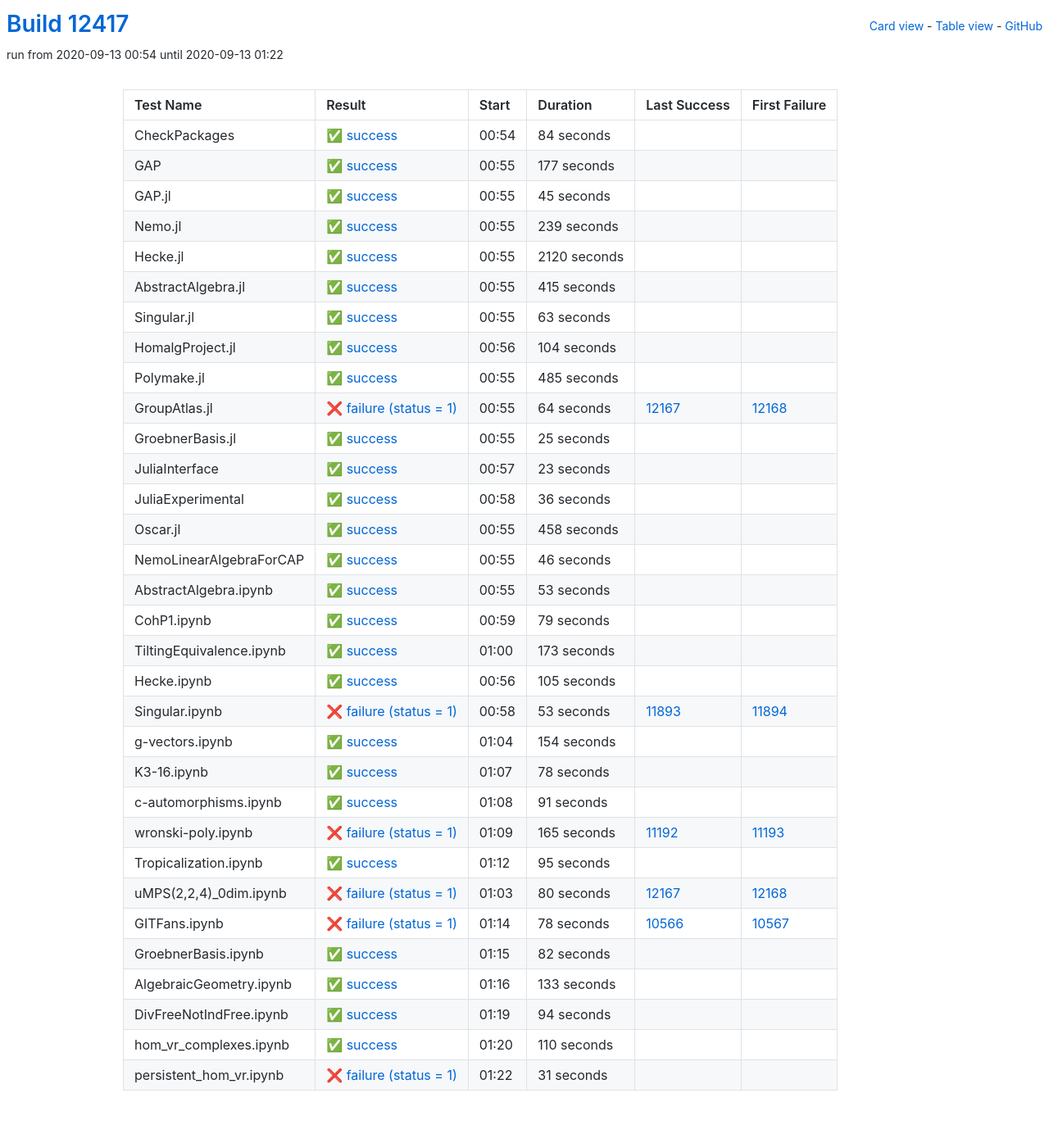
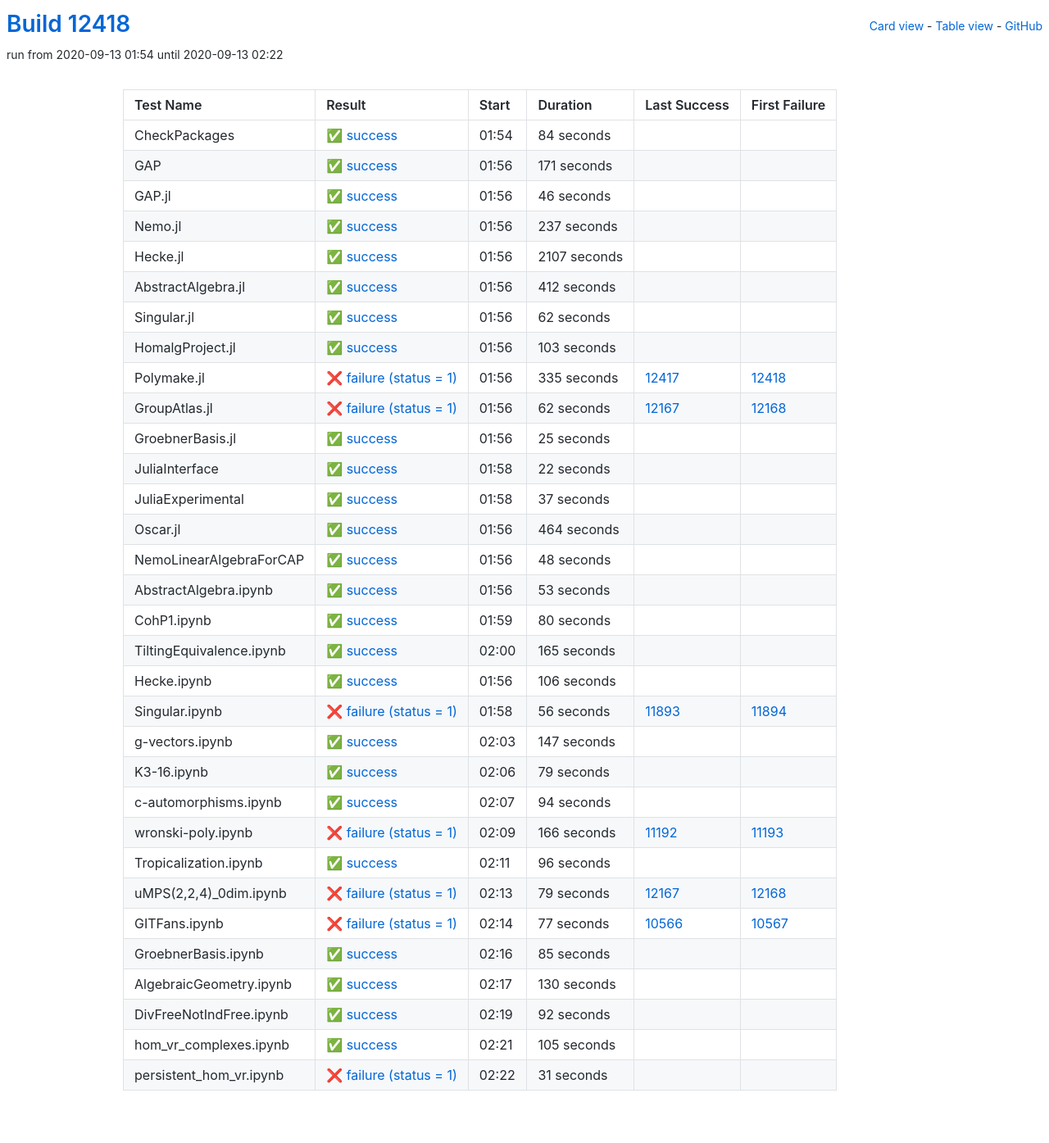
Before and after one commit to oscar-system/oscar-ci-status, a Jekyll site: the page built from table.html, in a window 1280 px wide. Shown: the whole page at 82% size. Built offline with Jekyll 4.4.1, drawn with Linux system fonts in a browser that asks for light colours.

Commit message:
Build #12418

```diff
--- a/_data/ci.yml
+++ b/_data/ci.yml
@@ -1,6 +1,6 @@
 ---
-build: 12417
-build_url: https://oscarci.mathematik.uni-kl.de/job/oscar/12417/
+build: 12418
+build_url: https://oscarci.mathematik.uni-kl.de/job/oscar/12418/
 job: oscar
 organization: oscar-system
 repo: oscar-ci-status
@@ -8,8 +8,8 @@ repourl: https://github.com/oscar-system/oscar-ci-status
 tests:
 - name: CheckPackages
   id: checkpackages
-  log: https://oscarci.mathematik.uni-kl.de/job/oscar/12417/artifact/logs/build-12417/CheckPackages.log
-  start: 2020-09-13 00:54
+  log: https://oscarci.mathematik.uni-kl.de/job/oscar/12418/artifact/logs/build-12418/CheckPackages.log
+  start: 2020-09-13 01:54
   success: true
   exitcode: 0
   status: success
@@ -20,116 +20,116 @@ tests:
   first_failure_url:
 - name: GAP
   id: gap
-  log: https://oscarci.mathematik.uni-kl.de/job/oscar/12417/artifact/logs/build-12417/GAP.log
-  start: 2020-09-13 00:55
+  log: https://oscarci.mathematik.uni-kl.de/job/oscar/12418/artifact/logs/build-12418/GAP.log
+  start: 2020-09-13 01:56
   success: true
   exitcode: 0
   status: success
-  duration: 177
+  duration: 171
   last_success: false
   last_success_url:
   first_failure: false
   first_failure_url:
 - name: GAP.jl
   id: gap-jl
-  log: https://oscarci.mathematik.uni-kl.de/job/oscar/12417/artifact/logs/build-12417/GAP.jl.log
-  start: 2020-09-13 00:55
+  log: https://oscarci.mathematik.uni-kl.de/job/oscar/12418/artifact/logs/build-12418/GAP.jl.log
+  start: 2020-09-13 01:56
   success: true
   exitcode: 0
   status: success
-  duration: 45
+  duration: 46
   last_success: false
   last_success_url:
   first_failure: false
   first_failure_url:
 - name: Nemo.jl
   id: nemo-jl
-  log: https://oscarci.mathematik.uni-kl.de/job/oscar/12417/artifact/logs/build-12417/Nemo.jl.log
-  start: 2020-09-13 00:55
+  log: https://oscarci.mathematik.uni-kl.de/job/oscar/12418/artifact/logs/build-12418/Nemo.jl.log
+  start: 2020-09-13 01:56
   success: true
   exitcode: 0
   status: success
-  duration: 239
+  duration: 237
   last_success: false
   last_success_url:
   first_failure: false
   first_failure_url:
 - name: Hecke.jl
   id: hecke-jl
-  log: https://oscarci.mathematik.uni-kl.de/job/oscar/12417/artifact/logs/build-12417/Hecke.jl.log
-  start: 2020-09-13 00:55
+  log: https://oscarci.mathematik.uni-kl.de/job/oscar/12418/artifact/logs/build-12418/Hecke.jl.log
+  start: 2020-09-13 01:56
   success: true
   exitcode: 0
   status: success
-  duration: 2120
+  duration: 2107
   last_success: false
   last_success_url:
   first_failure: false
   first_failure_url:
 - name: AbstractAlgebra.jl
   id: abstractalgebra-jl
-  log: https://oscarci.mathematik.uni-kl.de/job/oscar/12417/artifact/logs/build-12417/AbstractAlgebra.jl.log
-  start: 2020-09-13 00:55
+  log: https://oscarci.mathematik.uni-kl.de/job/oscar/12418/artifact/logs/build-12418/AbstractAlgebra.jl.log
+  start: 2020-09-13 01:56
   success: true
   exitcode: 0
   status: success
-  duration: 415
+  duration: 412
   last_success: false
   last_success_url:
   first_failure: false
   first_failure_url:
 - name: Singular.jl
   id: singular-jl
-  log: https://oscarci.mathematik.uni-kl.de/job/oscar/12417/artifact/logs/build-12417/Singular.jl.log
-  start: 2020-09-13 00:55
+  log: https://oscarci.mathematik.uni-kl.de/job/oscar/12418/artifact/logs/build-12418/Singular.jl.log
+  start: 2020-09-13 01:56
   success: true
   exitcode: 0
   status: success
-  duration: 63
+  duration: 62
   last_success: false
   last_success_url:
   first_failure: false
   first_failure_url:
 - name: HomalgProject.jl
   id: homalgproject-jl
-  log: https://oscarci.mathematik.uni-kl.de/job/oscar/12417/artifact/logs/build-12417/HomalgProject.jl.log
-  start: 2020-09-13 00:56
+  log: https://oscarci.mathematik.uni-kl.de/job/oscar/12418/artifact/logs/build-12418/HomalgProject.jl.log
+  start: 2020-09-13 01:56
   success: true
   exitcode: 0
   status: success
-  duration: 104
+  duration: 103
   last_success: false
   last_success_url:
   first_failure: false
   first_failure_url:
 - name: Polymake.jl
   id: polymake-jl
-  log: https://oscarci.mathematik.uni-kl.de/job/oscar/12417/artifact/logs/build-12417/Polymake.jl.log
-  start: 2020-09-13 00:55
-  success: true
-  exitcode: 0
-  status: success
-  duration: 485
-  last_success: false
-  last_success_url:
-  first_failure: false
-  first_failure_url:
-- name: GroupAtlas.jl
-  id: groupatlas-jl
-  log: https://oscarci.mathematik.uni-kl.de/job/oscar/12417/artifact/logs/build-12417/GroupAtlas.jl.log
-  start: 2020-09-13 00:55
+  log: https://oscarci.mathematik.uni-kl.de/job/oscar/12418/artifact/logs/build-12418/Polymake.jl.log
+  start: 2020-09-13 01:56
   success: false
   exitcode: 1
   status: failure
-  duration: 64
+  duration: 335
+  last_success: 12417
+  last_success_url: https://oscarci.mathematik.uni-kl.de/job/oscar/12417/
+  first_failure: 12418
+  first_failure_url: https://oscarci.mathematik.uni-kl.de/job/oscar/12418/
+- name: GroupAtlas.jl
+  id: groupatlas-jl
+  log: https://oscarci.mathematik.uni-kl.de/job/oscar/12418/artifact/logs/build-12418/GroupAtlas.jl.log
+  start: 2020-09-13 01:56
+  success: false
+  exitcode: 1
+  status: failure
+  duration: 62
   last_success: 12167
   last_success_url: https://oscarci.mathematik.uni-kl.de/job/oscar/12167/
   first_failure: 12168
   first_failure_url: https://oscarci.mathematik.uni-kl.de/job/oscar/12168/
 - name: GroebnerBasis.jl
   id: groebnerbasis-jl
-  log: https://oscarci.mathematik.uni-kl.de/job/oscar/12417/artifact/logs/build-12417/GroebnerBasis.jl.log
-  start: 2020-09-13 00:55
+  log: https://oscarci.mathematik.uni-kl.de/job/oscar/12418/artifact/logs/build-12418/GroebnerBasis.jl.log
+  start: 2020-09-13 01:56
   success: true
   exitcode: 0
   status: success
@@ -140,56 +140,56 @@ tests:
   first_failure_url:
 - name: JuliaInterface
   id: juliainterface
-  log: https://oscarci.mathematik.uni-kl.de/job/oscar/12417/artifact/logs/build-12417/JuliaInterface.log
-  start: 2020-09-13 00:57
+  log: https://oscarci.mathematik.uni-kl.de/job/oscar/12418/artifact/logs/build-12418/JuliaInterface.log
+  start: 2020-09-13 01:58
   success: true
   exitcode: 0
   status: success
-  duration: 23
+  duration: 22
   last_success: false
   last_success_url:
   first_failure: false
   first_failure_url:
 - name: JuliaExperimental
   id: juliaexperimental
-  log: https://oscarci.mathematik.uni-kl.de/job/oscar/12417/artifact/logs/build-12417/JuliaExperimental.log
-  start: 2020-09-13 00:58
+  log: https://oscarci.mathematik.uni-kl.de/job/oscar/12418/artifact/logs/build-12418/JuliaExperimental.log
+  start: 2020-09-13 01:58
   success: true
   exitcode: 0
   status: success
-  duration: 36
+  duration: 37
   last_success: false
   last_success_url:
   first_failure: false
   first_failure_url:
 - name: Oscar.jl
   id: oscar-jl
-  log: https://oscarci.mathematik.uni-kl.de/job/oscar/12417/artifact/logs/build-12417/Oscar.jl.log
-  start: 2020-09-13 00:55
+  log: https://oscarci.mathematik.uni-kl.de/job/oscar/12418/artifact/logs/build-12418/Oscar.jl.log
+  start: 2020-09-13 01:56
   success: true
   exitcode: 0
   status: success
-  duration: 458
+  duration: 464
   last_success: false
   last_success_url:
   first_failure: false
   first_failure_url:
 - name: NemoLinearAlgebraForCAP
   id: nemolinearalgebraforcap
-  log: https://oscarci.mathematik.uni-kl.de/job/oscar/12417/artifact/logs/build-12417/NemoLinearAlgebraForCAP.log
-  start: 2020-09-13 00:55
+  log: https://oscarci.mathematik.uni-kl.de/job/oscar/12418/artifact/logs/build-12418/NemoLinearAlgebraForCAP.log
+  start: 2020-09-13 01:56
   success: true
   exitcode: 0
   status: success
-  duration: 46
+  duration: 48
   last_success: false
   last_success_url:
   first_failure: false
   first_failure_url:
 - name: AbstractAlgebra.ipynb
   id: abstractalgebra-ipynb
-  log: https://oscarci.mathematik.uni-kl.de/job/oscar/12417/artifact/logs/build-12417/AbstractAlgebra.ipynb.log
-  start: 2020-09-13 00:55
+  log: https://oscarci.mathematik.uni-kl.de/job/oscar/12418/artifact/logs/build-12418/AbstractAlgebra.ipynb.log
+  start: 2020-09-13 01:56
   success: true
   exitcode: 0
   status: success
@@ -200,8 +200,68 @@ tests:
   first_failure_url:
 - name: CohP1.ipynb
   id: cohp1-ipynb
-  log: https://oscarci.mathematik.uni-kl.de/job/oscar/12417/artifact/logs/build-12417/CohP1.ipynb.log
-  start: 2020-09-13 00:59
+  log: https://oscarci.mathematik.uni-kl.de/job/oscar/12418/artifact/logs/build-12418/CohP1.ipynb.log
+  start: 2020-09-13 01:59
+  success: true
+  exitcode: 0
+  status: success
+  duration: 80
+  last_success: false
+  last_success_url:
+  first_failure: false
+  first_failure_url:
+- name: TiltingEquivalence.ipynb
+  id: tiltingequivalence-ipynb
+  log: https://oscarci.mathematik.uni-kl.de/job/oscar/12418/artifact/logs/build-12418/TiltingEquivalence.ipynb.log
+  start: 2020-09-13 02:00
+  success: true
+  exitcode: 0
+  status: success
+  duration: 165
+  last_success: false
+  last_success_url:
+  first_failure: false
+  first_failure_url:
+- name: Hecke.ipynb
+  id: hecke-ipynb
+  log: https://oscarci.mathematik.uni-kl.de/job/oscar/12418/artifact/logs/build-12418/Hecke.ipynb.log
+  start: 2020-09-13 01:56
+  success: true
+  exitcode: 0
+  status: success
+  duration: 106
+  last_success: false
+  last_success_url:
+  first_failure: false
+  first_failure_url:
+- name: Singular.ipynb
+  id: singular-ipynb
+  log: https://oscarci.mathematik.uni-kl.de/job/oscar/12418/artifact/logs/build-12418/Singular.ipynb.log
+  start: 2020-09-13 01:58
+  success: false
+  exitcode: 1
+  status: failure
+  duration: 56
+  last_success: 11893
+  last_success_url: https://oscarci.mathematik.uni-kl.de/job/oscar/11893/
+  first_failure: 11894
+  first_failure_url: https://oscarci.mathematik.uni-kl.de/job/oscar/11894/
+- name: g-vectors.ipynb
+  id: g-vectors-ipynb
+  log: https://oscarci.mathematik.uni-kl.de/job/oscar/12418/artifact/logs/build-12418/g-vectors.ipynb.log
+  start: 2020-09-13 02:03
+  success: true
+  exitcode: 0
+  status: success
+  duration: 147
+  last_success: false
+  last_success_url:
+  first_failure: false
+  first_failure_url:
+- name: K3-16.ipynb
+  id: k3-16-ipynb
+  log: https://oscarci.mathematik.uni-kl.de/job/oscar/12418/artifact/logs/build-12418/K3-16.ipynb.log
+  start: 2020-09-13 02:06
   success: true
   exitcode: 0
   status: success
@@ -210,22 +270,106 @@ tests:
   last_success_url:
   first_failure: false
   first_failure_url:
-- name: TiltingEquivalence.ipynb
-  id: tiltingequivalence-ipynb
-  log: https://oscarci.mathematik.uni-kl.de/job/oscar/12417/artifact/logs/build-12417/TiltingEquivalence.ipynb.log
-  start: 2020-09-13 01:00
+- name: c-automorphisms.ipynb
+  id: c-automorphisms-ipynb
+  log: https://oscarci.mathematik.uni-kl.de/job/oscar/12418/artifact/logs/build-12418/c-automorphisms.ipynb.log
+  start: 2020-09-13 02:07
   success: true
   exitcode: 0
   status: success
-  duration: 173
+  duration: 94
   last_success: false
   last_success_url:
   first_failure: false
   first_failure_url:
-- name: Hecke.ipynb
-  id: hecke-ipynb
-  log: https://oscarci.mathematik.uni-kl.de/job/oscar/12417/artifact/logs/build-12417/Hecke.ipynb.log
-  start: 2020-09-13 00:56
+- name: wronski-poly.ipynb
+  id: wronski-poly-ipynb
+  log: https://oscarci.mathematik.uni-kl.de/job/oscar/12418/artifact/logs/build-12418/wronski-poly.ipynb.log
+  start: 2020-09-13 02:09
+  success: false
+  exitcode: 1
+  status: failure
+  duration: 166
+  last_success: 11192
+  last_success_url: https://oscarci.mathematik.uni-kl.de/job/oscar/11192/
+  first_failure: 11193
+  first_failure_url: https://oscarci.mathematik.uni-kl.de/job/oscar/11193/
+- name: Tropicalization.ipynb
+  id: tropicalization-ipynb
+  log: https://oscarci.mathematik.uni-kl.de/job/oscar/12418/artifact/logs/build-12418/Tropicalization.ipynb.log
+  start: 2020-09-13 02:11
+  success: true
+  exitcode: 0
+  status: success
+  duration: 96
+  last_success: false
+  last_success_url:
+  first_failure: false
+  first_failure_url:
+- name: uMPS(2,2,4)_0dim.ipynb
+  id: umps-2-2-4-0dim-ipynb
+  log: https://oscarci.mathematik.uni-kl.de/job/oscar/12418/artifact/logs/build-12418/uMPS-2-2-4-_0dim.ipynb.log
+  start: 2020-09-13 02:13
+  success: false
+  exitcode: 1
+  status: failure
+  duration: 79
+  last_success: 12167
+  last_success_url: https://oscarci.mathematik.uni-kl.de/job/oscar/12167/
+  first_failure: 12168
+  first_failure_url: https://oscarci.mathematik.uni-kl.de/job/oscar/12168/
+- name: GITFans.ipynb
+  id: gitfans-ipynb
+  log: https://oscarci.mathematik.uni-kl.de/job/oscar/12418/artifact/logs/build-12418/GITFans.ipynb.log
+  start: 2020-09-13 02:14
+  success: false
+  exitcode: 1
+  status: failure
+  duration: 77
+  last_success: 10566
+  last_success_url: https://oscarci.mathematik.uni-kl.de/job/oscar/10566/
+  first_failure: 10567
+  first_failure_url: https://oscarci.mathematik.uni-kl.de/job/oscar/10567/
+- name: GroebnerBasis.ipynb
+  id: groebnerbasis-ipynb
+  log: https://oscarci.mathematik.uni-kl.de/job/oscar/12418/artifact/logs/build-12418/GroebnerBasis.ipynb.log
+  start: 2020-09-13 02:16
+  success: true
+  exitcode: 0
+  status: success
+  duration: 85
+  last_success: false
+  last_success_url:
+  first_failure: false
+  first_failure_url:
+- name: AlgebraicGeometry.ipynb
+  id: algebraicgeometry-ipynb
+  log: https://oscarci.mathematik.uni-kl.de/job/oscar/12418/artifact/logs/build-12418/AlgebraicGeometry.ipynb.log
+  start: 2020-09-13 02:17
+  success: true
+  exitcode: 0
+  status: success
+  duration: 130
+  last_success: false
+  last_success_url:
+  first_failure: false
+  first_failure_url:
+- name: DivFreeNotIndFree.ipynb
+  id: divfreenotindfree-ipynb
+  log: https://oscarci.mathematik.uni-kl.de/job/oscar/12418/artifact/logs/build-12418/DivFreeNotIndFree.ipynb.log
+  start: 2020-09-13 02:19
+  success: true
+  exitcode: 0
+  status: success
+  duration: 92
+  last_success: false
+  last_success_url:
+  first_failure: false
+  first_failure_url:
+- name: hom_vr_complexes.ipynb
+  id: hom-vr-complexes-ipynb
+  log: https://oscarci.mathematik.uni-kl.de/job/oscar/12418/artifact/logs/build-12418/hom_vr_complexes.ipynb.log
+  start: 2020-09-13 02:21
   success: true
   exitcode: 0
   status: success
@@ -234,154 +378,10 @@ tests:
   last_success_url:
   first_failure: false
   first_failure_url:
-- name: Singular.ipynb
-  id: singular-ipynb
-  log: https://oscarci.mathematik.uni-kl.de/job/oscar/12417/artifact/logs/build-12417/Singular.ipynb.log
-  start: 2020-09-13 00:58
-  success: false
-  exitcode: 1
-  status: failure
-  duration: 53
-  last_success: 11893
-  last_success_url: https://oscarci.mathematik.uni-kl.de/job/oscar/11893/
-  first_failure: 11894
-  first_failure_url: https://oscarci.mathematik.uni-kl.de/job/oscar/11894/
-- name: g-vectors.ipynb
-  id: g-vectors-ipynb
-  log: https://oscarci.mathematik.uni-kl.de/job/oscar/12417/artifact/logs/build-12417/g-vectors.ipynb.log
-  start: 2020-09-13 01:04
-  success: true
-  exitcode: 0
-  status: success
-  duration: 154
-  last_success: false
-  last_success_url:
-  first_failure: false
-  first_failure_url:
-- name: K3-16.ipynb
-  id: k3-16-ipynb
-  log: https://oscarci.mathematik.uni-kl.de/job/oscar/12417/artifact/logs/build-12417/K3-16.ipynb.log
-  start: 2020-09-13 01:07
-  success: true
-  exitcode: 0
-  status: success
-  duration: 78
-  last_success: false
-  last_success_url:
-  first_failure: false
-  first_failure_url:
-- name: c-automorphisms.ipynb
-  id: c-automorphisms-ipynb
-  log: https://oscarci.mathematik.uni-kl.de/job/oscar/12417/artifact/logs/build-12417/c-automorphisms.ipynb.log
-  start: 2020-09-13 01:08
-  success: true
-  exitcode: 0
-  status: success
-  duration: 91
-  last_success: false
-  last_success_url:
-  first_failure: false
-  first_failure_url:
-- name: wronski-poly.ipynb
-  id: wronski-poly-ipynb
-  log: https://oscarci.mathematik.uni-kl.de/job/oscar/12417/artifact/logs/build-12417/wronski-poly.ipynb.log
-  start: 2020-09-13 01:09
-  success: false
-  exitcode: 1
-  status: failure
-  duration: 165
-  last_success: 11192
-  last_success_url: https://oscarci.mathematik.uni-kl.de/job/oscar/11192/
-  first_failure: 11193
-  first_failure_url: https://oscarci.mathematik.uni-kl.de/job/oscar/11193/
-- name: Tropicalization.ipynb
-  id: tropicalization-ipynb
-  log: https://oscarci.mathematik.uni-kl.de/job/oscar/12417/artifact/logs/build-12417/Tropicalization.ipynb.log
-  start: 2020-09-13 01:12
-  success: true
-  exitcode: 0
-  status: success
-  duration: 95
-  last_success: false
-  last_success_url:
-  first_failure: false
-  first_failure_url:
-- name: uMPS(2,2,4)_0dim.ipynb
-  id: umps-2-2-4-0dim-ipynb
-  log: https://oscarci.mathematik.uni-kl.de/job/oscar/12417/artifact/logs/build-12417/uMPS-2-2-4-_0dim.ipynb.log
-  start: 2020-09-13 01:03
-  success: false
-  exitcode: 1
-  status: failure
-  duration: 80
-  last_success: 12167
-  last_success_url: https://oscarci.mathematik.uni-kl.de/job/oscar/12167/
-  first_failure: 12168
-  first_failure_url: https://oscarci.mathematik.uni-kl.de/job/oscar/12168/
-- name: GITFans.ipynb
-  id: gitfans-ipynb
-  log: https://oscarci.mathematik.uni-kl.de/job/oscar/12417/artifact/logs/build-12417/GITFans.ipynb.log
-  start: 2020-09-13 01:14
-  success: false
-  exitcode: 1
-  status: failure
-  duration: 78
-  last_success: 10566
-  last_success_url: https://oscarci.mathematik.uni-kl.de/job/oscar/10566/
-  first_failure: 10567
-  first_failure_url: https://oscarci.mathematik.uni-kl.de/job/oscar/10567/
-- name: GroebnerBasis.ipynb
-  id: groebnerbasis-ipynb
-  log: https://oscarci.mathematik.uni-kl.de/job/oscar/12417/artifact/logs/build-12417/GroebnerBasis.ipynb.log
-  start: 2020-09-13 01:15
-  success: true
-  exitcode: 0
-  status: success
-  duration: 82
-  last_success: false
-  last_success_url:
-  first_failure: false
-  first_failure_url:
-- name: AlgebraicGeometry.ipynb
-  id: algebraicgeometry-ipynb
-  log: https://oscarci.mathematik.uni-kl.de/job/oscar/12417/artifact/logs/build-12417/AlgebraicGeometry.ipynb.log
-  start: 2020-09-13 01:16
-  success: true
-  exitcode: 0
-  status: success
-  duration: 133
-  last_success: false
-  last_success_url:
-  first_failure: false
-  first_failure_url:
-- name: DivFreeNotIndFree.ipynb
-  id: divfreenotindfree-ipynb
-  log: https://oscarci.mathematik.uni-kl.de/job/oscar/12417/artifact/logs/build-12417/DivFreeNotIndFree.ipynb.log
-  start: 2020-09-13 01:19
-  success: true
-  exitcode: 0
-  status: success
-  duration: 94
-  last_success: false
-  last_success_url:
-  first_failure: false
-  first_failure_url:
-- name: hom_vr_complexes.ipynb
-  id: hom-vr-complexes-ipynb
-  log: https://oscarci.mathematik.uni-kl.de/job/oscar/12417/artifact/logs/build-12417/hom_vr_complexes.ipynb.log
-  start: 2020-09-13 01:20
-  success: true
-  exitcode: 0
-  status: success
-  duration: 110
-  last_success: false
-  last_success_url:
-  first_failure: false
-  first_failure_url:
 - name: persistent_hom_vr.ipynb
   id: persistent-hom-vr-ipynb
-  log: https://oscarci.mathematik.uni-kl.de/job/oscar/12417/artifact/logs/build-12417/persistent_hom_vr.ipynb.log
-  start: 2020-09-13 01:22
+  log: https://oscarci.mathematik.uni-kl.de/job/oscar/12418/artifact/logs/build-12418/persistent_hom_vr.ipynb.log
+  start: 2020-09-13 02:22
   success: false
   exitcode: 1
   status: failure
```
Also changed, not shown: README.md.
